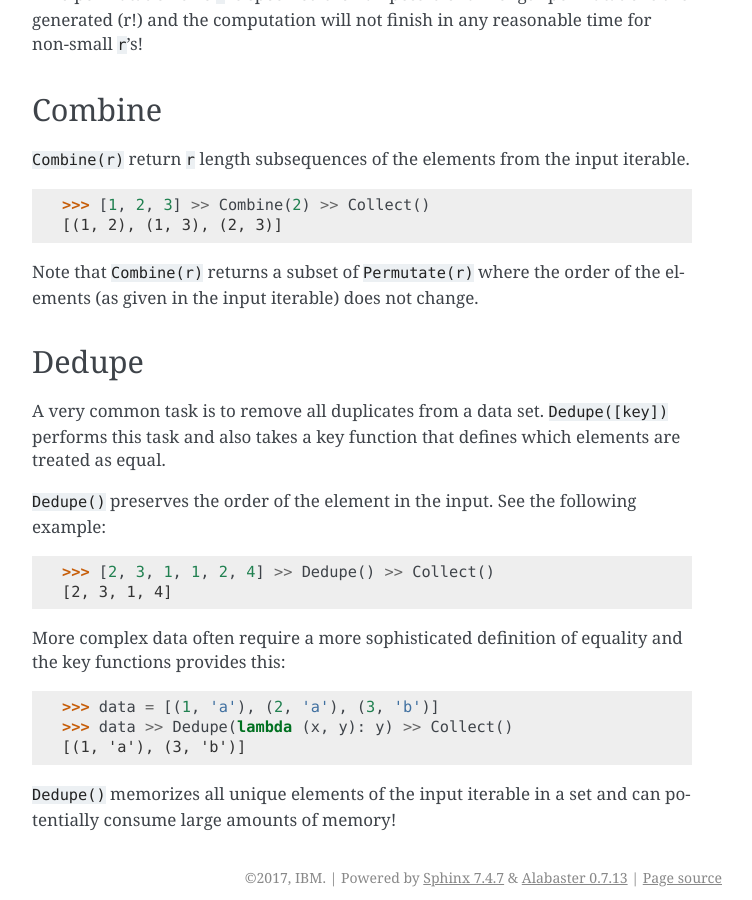
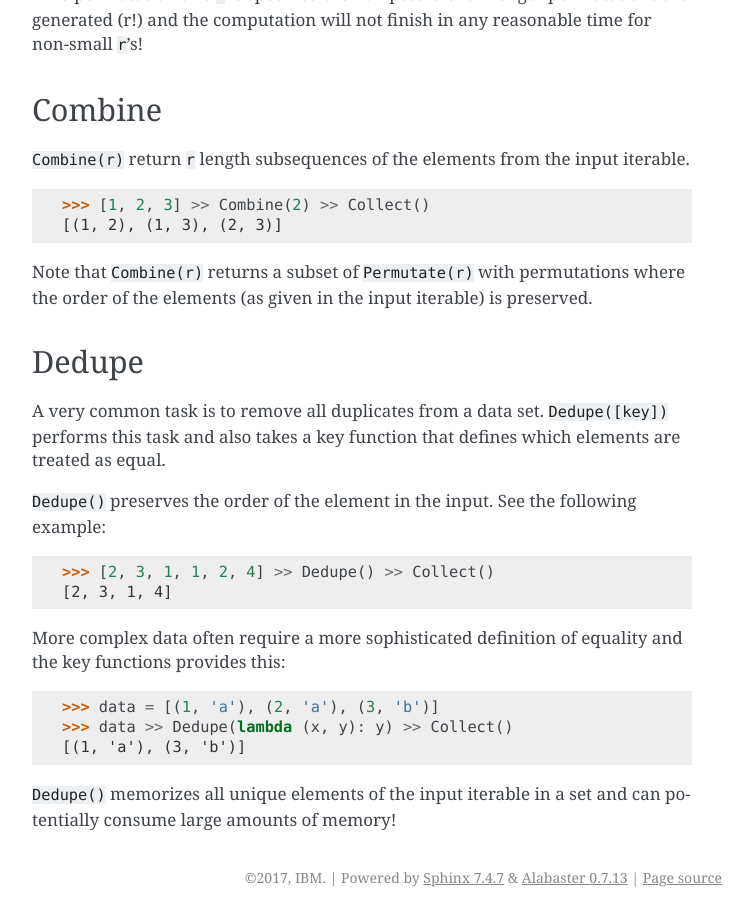
Before and after one commit to maet3608/nuts-flow, a Sphinx documentation site: the page built from sphinx/source/tutorial/rearranging.rst, in a window 1280 px wide and 900 px high, scrolled down 1807 px. Shown: the whole window, without its empty margins (388-1140 px from the left). Built offline with Sphinx 7.4.7, drawn with Linux system fonts in a browser that asks for light colours; formulas are drawn with MathJax 3.

Commit message:
tutorial for rearranging updated

```diff
--- a/sphinx/source/tutorial/rearranging.rst
+++ b/sphinx/source/tutorial/rearranging.rst
@@ -97,8 +97,8 @@ input iterable.
   >>> [1, 2, 3] >> Combine(2) >> Collect()
   [(1, 2), (1, 3), (2, 3)]
 
-Note that ``Combine(r)`` returns a subset of ``Permutate(r)`` where the order
-of the elements (as given in the input iterable) does not change.
+Note that ``Combine(r)`` returns a subset of ``Permutate(r)`` with permutations
+where the order of the elements (as given in the input iterable) is preserved.
 
 
 
```
